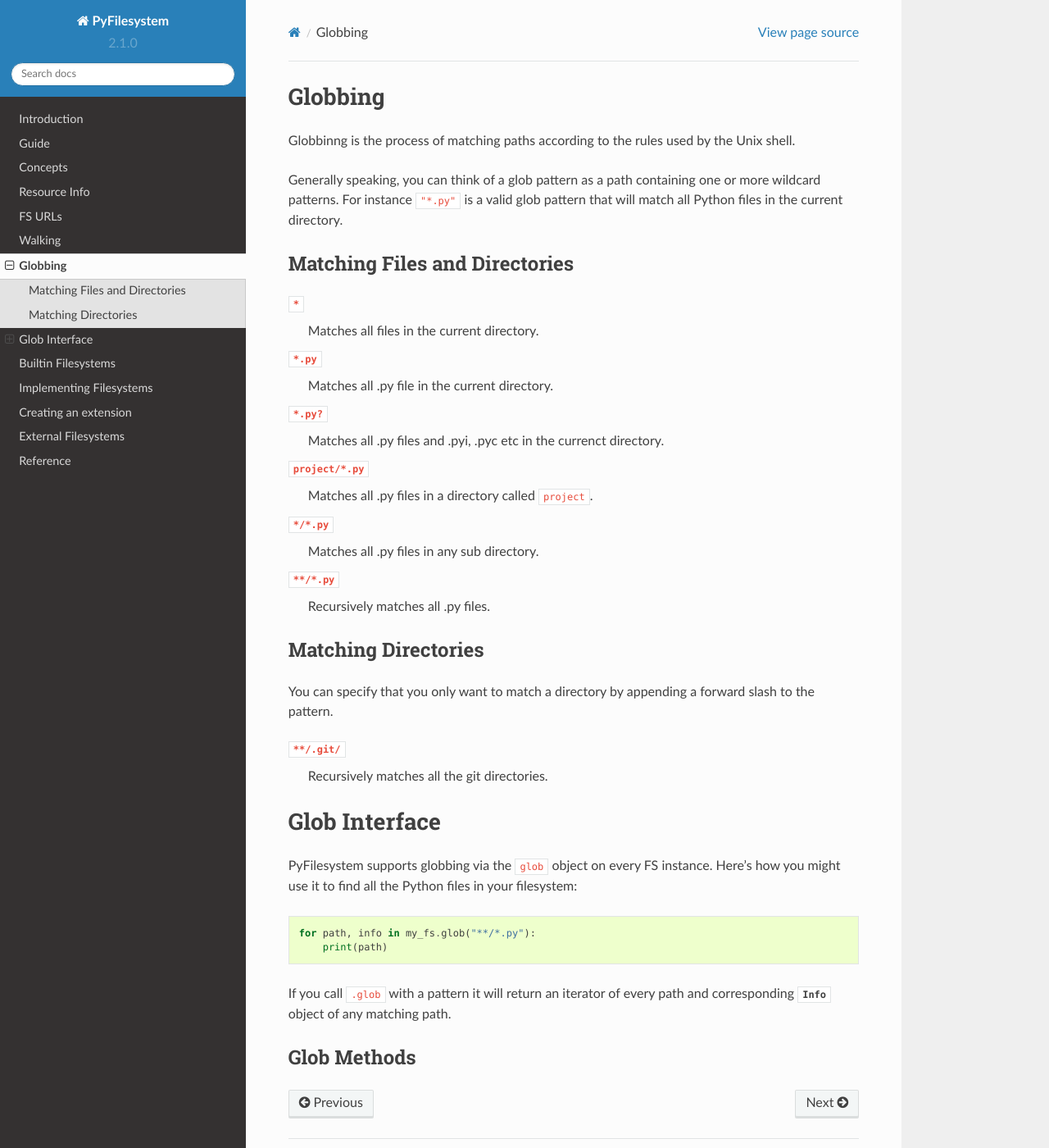
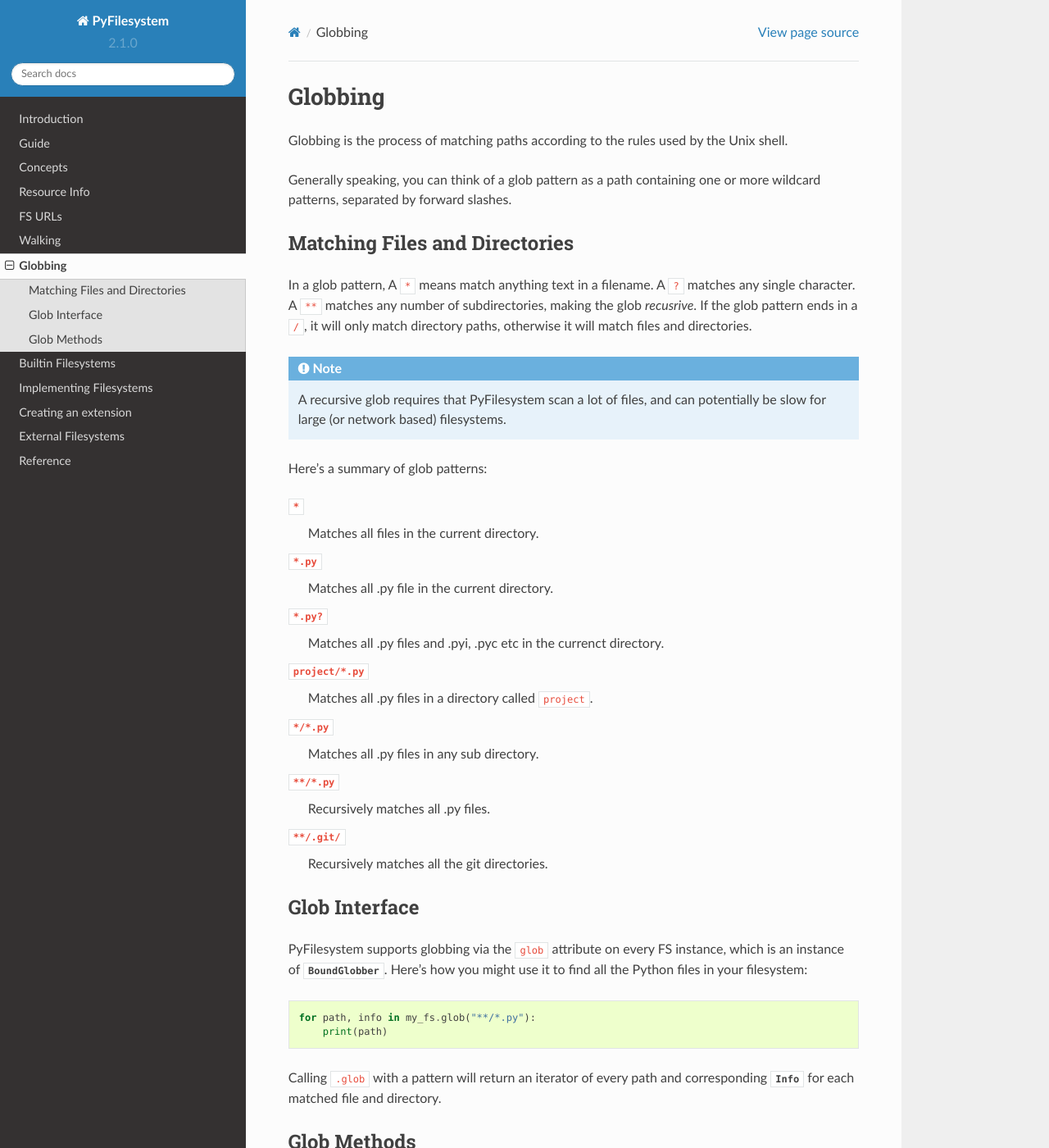
Before and after one commit to PyFilesystem/pyfilesystem2, a Sphinx documentation site: the page built from docs/source/globbing.rst, in a window 1280 px wide and 1400 px high. Shown: the whole window at 82% size. Built offline with Sphinx 7.4.7 and the Read the Docs theme 2.0.0, drawn with Linux system fonts in a browser that asks for light colours; the version number is read from the project's files by our own code; some of the changed text lies outside the part shown.

Commit message:
docs and refactor

```diff
--- a/docs/source/globbing.rst
+++ b/docs/source/globbing.rst
@@ -3,16 +3,26 @@
 Globbing
 ========
 
-Globbinng is the process of matching paths according to the rules used
+Globbing is the process of matching paths according to the rules used
 by the Unix shell.
 
 Generally speaking, you can think of a glob pattern as a path containing
-one or more wildcard patterns. For instance ``"*.py"`` is a valid glob
-pattern that will match all Python files in the current directory.
+one or more wildcard patterns, separated by forward slashes.
 
 
 Matching Files and Directories
 ~~~~~~~~~~~~~~~~~~~~~~~~~~~~~~
+
+In a glob pattern, A ``*`` means match anything text in a filename. A ``?``
+matches any single character. A ``**`` matches any number of subdirectories,
+making the glob *recusrive*. If the glob pattern ends in a ``/``, it will
+only match directory paths, otherwise it will match files and directories.
+
+.. note::
+    A recursive glob requires that PyFilesystem scan a lot of files,
+    and can potentially be slow for large (or network based) filesystems.
+
+Here's a summary of glob patterns:
 
 ``*``
     Matches all files in the current directory.
@@ -26,30 +36,34 @@
     Matches all .py files in any sub directory.
 ``**/*.py``
     Recursively matches all .py files.
-
-
-Matching Directories
-~~~~~~~~~~~~~~~~~~~~
-
-You can specify that you only want to match a directory by appending
-a forward slash to the pattern.
-
 ``**/.git/``
     Recursively matches all the git directories.
 
 
 Glob Interface
-==============
+~~~~~~~~~~~~~~
 
-PyFilesystem supports globbing via the ``glob`` object on every FS instance.
-Here's how you might use it to find all the Python files in your filesystem::
+PyFilesystem supports globbing via the ``glob`` attribute on every FS
+instance, which is an instance of :class:`~fs.glob.BoundGlobber`. Here's
+how you might use it to find all the Python files in your filesystem::
 
     for path, info in my_fs.glob("**/*.py"):
         print(path)
 
-If you call ``.glob`` with a pattern it will return an iterator of every
-path and corresponding :class:`~fs.info.Info` object of any matching path.
+Calling ``.glob`` with a pattern will return an iterator of every
+path and corresponding :class:`~fs.info.Info` for each matched file and
+directory.
 
 
 Glob Methods
 ~~~~~~~~~~~~
+
+In addition to iterating over the results, you can also call methods on
+the :class:`~fs.glob.Globber` which apply to every matched path.
+
+For instance, here is how you can use glob to remove all ``.pyc`` files
+from a project directory::
+
+    >>> import fs
+    >>> fs.open_fs('~/projects/my_project').glob('**/*.pyc').remove()
+    29
```
Also changed, not shown: docs/source/guide.rst (+14 -0 lines), 7 other files.
